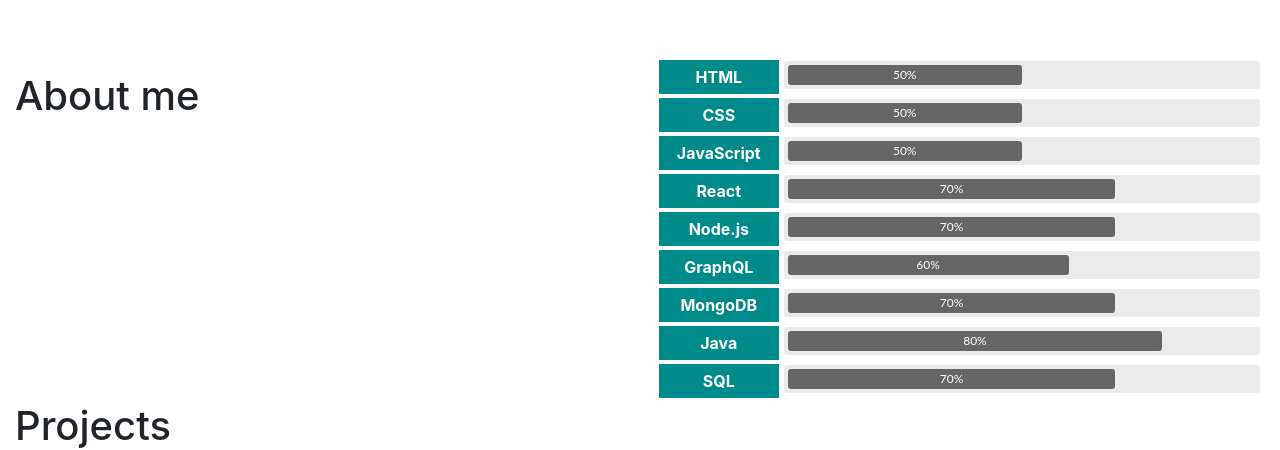
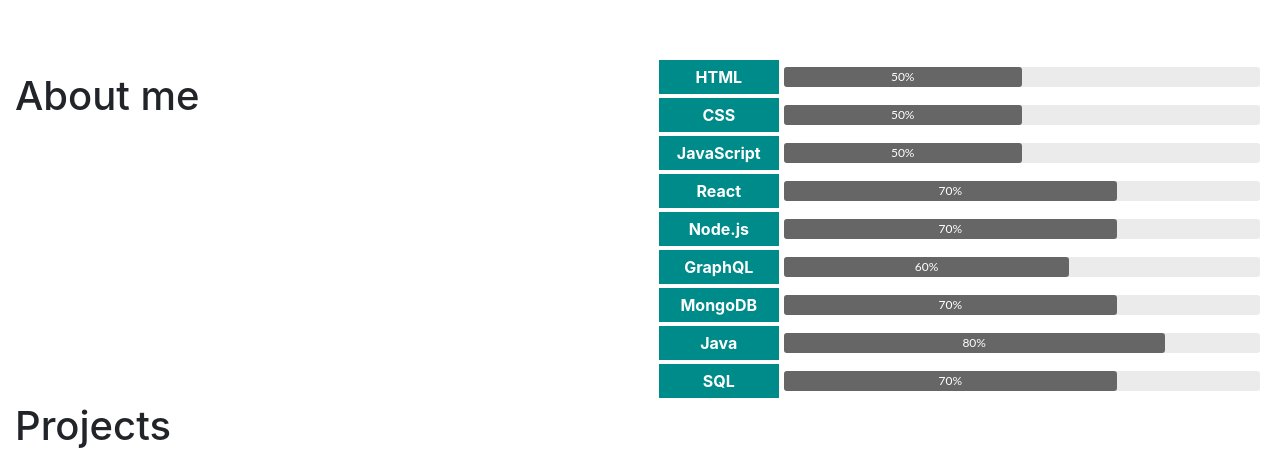
Before and after one commit to isaokozakai/my-portfolio-site_v1, a React (Create React App) app: page / in a window 1280 px wide. Shown: the part 321-771 px from the top of the page. Built offline with nearby package versions, Linux system fonts and the light colour scheme.

Commit message:
Modify the bar chart

```diff
--- a/src/styles/App.scss
+++ b/src/styles/App.scss
@@ -18,12 +18,10 @@
     }
 
     td {
-      float: left;
       width: 100%;
       background: none;
 
       .progress-track {
-        padding: 4px;
         border-radius: 3px;
         width: 100%;
         height: 100%;
@@ -31,6 +29,7 @@
       }
 
       .progress-fill {
+        height: auto;
         border-radius: 3px;
         background: #666;
         color: #fff;
```
